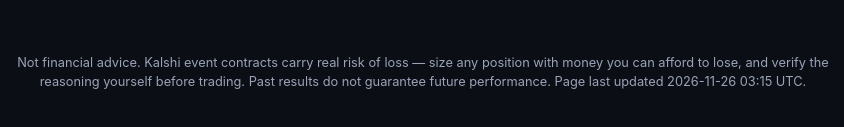
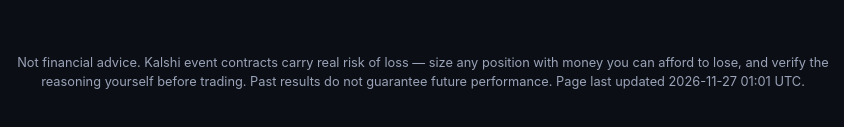
Before and after one commit to nicothagreat/Kedge-LP, a plain HTML site: page index.html in a window 1280 px wide. Shown: the part 1583-1710 px from the top of the page, 217-1061 px from the left. Drawn offline with Linux system fonts and the light colour scheme.

Commit message:
Update landing page (2026-11-26)

```diff
--- a/index.html
+++ b/index.html
@@ -124,7 +124,7 @@
     Not financial advice. Kalshi event contracts carry real risk of loss —
     size any position with money you can afford to lose, and verify the
     reasoning yourself before trading. Past results do not guarantee future
-    performance. Page last updated 2026-11-26 03:15 UTC.
+    performance. Page last updated 2026-11-27 01:01 UTC.
   </footer>
 
 </div>
```
